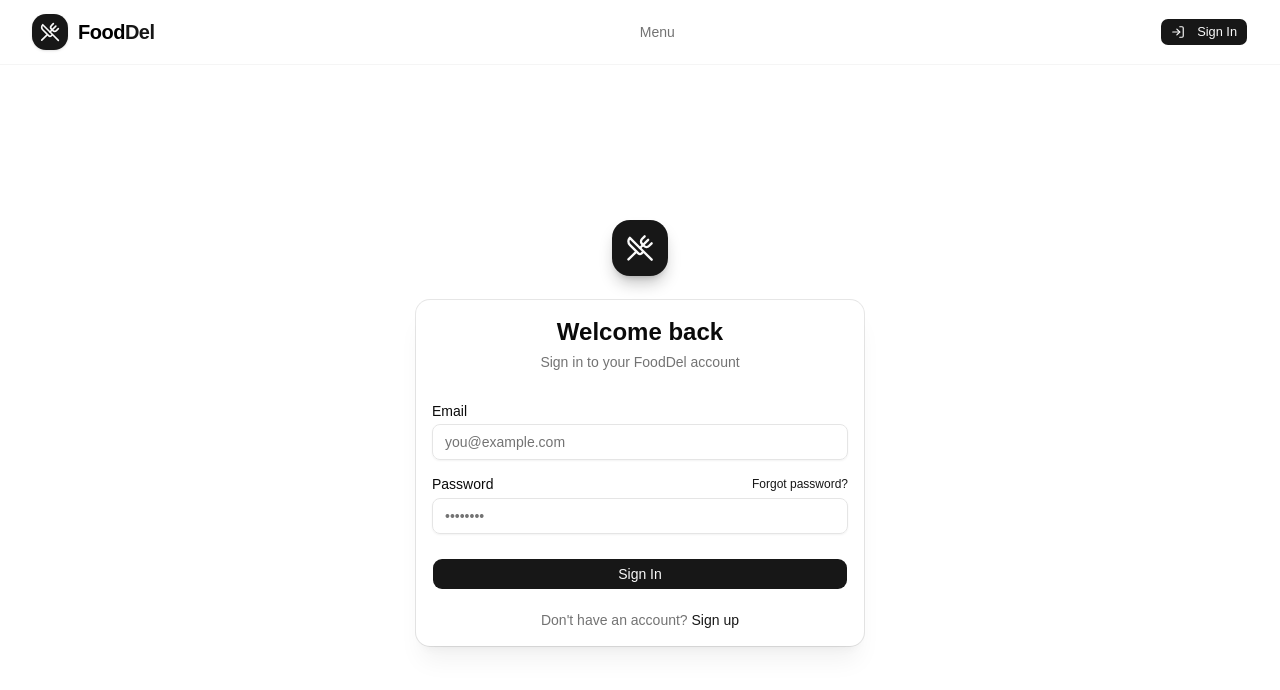
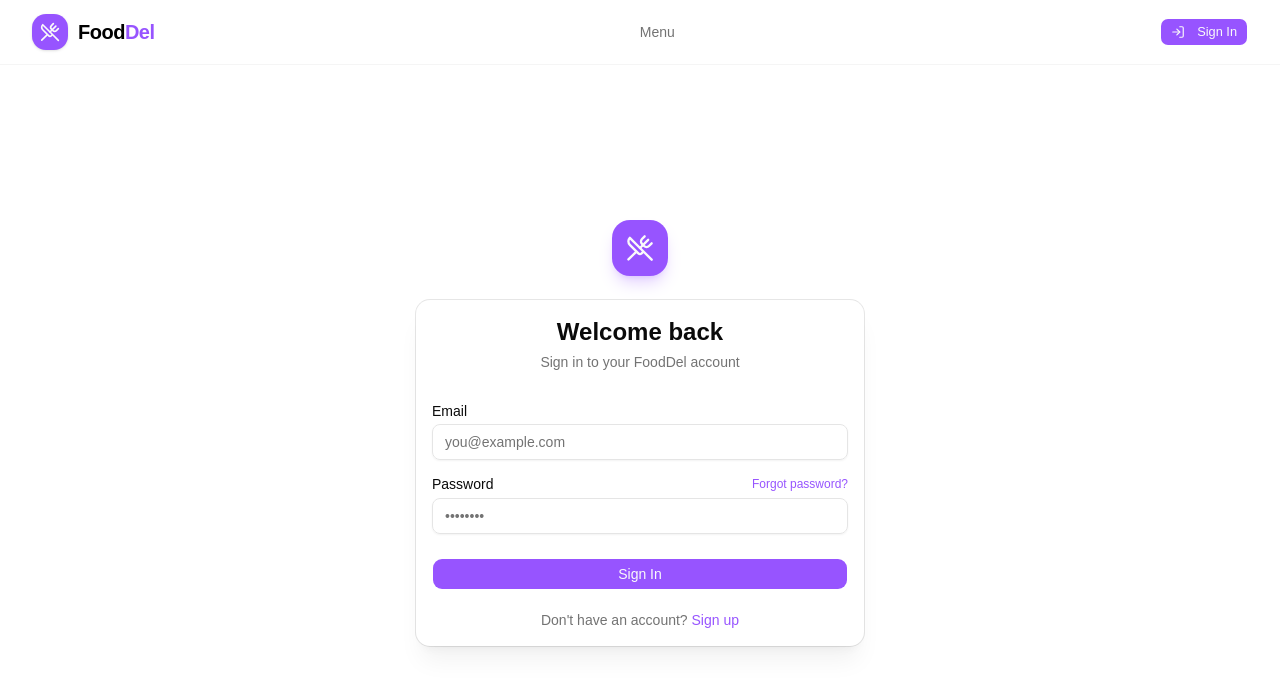
Before and after one commit to ahhmedsamii77/food_del_fe0, a React (Vite) app: page /auth/login in a window 1280 px wide. Shown: the top 690 px of the page. Built offline with nearby package versions, Linux system fonts and the light colour scheme; no server answers.

Commit message:
commit-new4

```diff
--- a/index.html
+++ b/index.html
@@ -6,7 +6,7 @@
     <meta name="viewport" content="width=device-width, initial-scale=1.0" />
     <title>FoodDel — Fast & Fresh Food Delivery</title>
     <meta name="description" content="Order your favourite food online. Fast delivery, fresh meals, and a wide variety of cuisines delivered to your door." />
-    <meta name="theme-color" content="#f97316" />
+    <meta name="theme-color" content="#863bff" />
     <meta property="og:title" content="FoodDel — Fast & Fresh Food Delivery" />
     <meta property="og:description" content="Order your favourite food online. Fast delivery, fresh meals." />
     <meta property="og:type" content="website" />
--- a/src/index.css
+++ b/src/index.css
@@ -12,7 +12,7 @@
 
 @theme {
   --font-sans: "Inter", system-ui, sans-serif;
-  --color-primary: oklch(65% 0.22 30);
+  --color-primary: oklch(62% 0.25 295);
   --color-primary-foreground: oklch(98% 0 0);
   --radius-lg: 0.75rem;
   --radius-md: 0.5rem;
@@ -27,7 +27,7 @@
     --card-foreground: 224 71.4% 4.1%;
     --popover: 0 0% 100%;
     --popover-foreground: 224 71.4% 4.1%;
-    --primary: 20.5 90.2% 48.2%;
+    --primary: 263 100% 61.6%;
     --primary-foreground: 60 9.1% 97.8%;
     --secondary: 220 14.3% 95.9%;
     --secondary-foreground: 220.9 39.3% 11%;
@@ -39,7 +39,7 @@
     --destructive-foreground: 210 20% 98%;
     --border: 220 13% 91%;
     --input: 220 13% 91%;
-    --ring: 20.5 90.2% 48.2%;
+    --ring: 263 100% 61.6%;
     --radius: 0.75rem;
   }
   .dark {
@@ -49,7 +49,7 @@
     --card-foreground: 210 20% 98%;
     --popover: 224 71.4% 4.1%;
     --popover-foreground: 210 20% 98%;
-    --primary: 20.5 90.2% 48.2%;
+    --primary: 263 100% 61.6%;
     --primary-foreground: 60 9.1% 97.8%;
     --secondary: 215 27.9% 16.9%;
     --secondary-foreground: 210 20% 98%;
@@ -61,7 +61,7 @@
     --destructive-foreground: 210 20% 98%;
     --border: 215 27.9% 16.9%;
     --input: 215 27.9% 16.9%;
-    --ring: 20.5 90.2% 48.2%;
+    --ring: 263 100% 61.6%;
   }
   * {
     @apply border-border outline-ring/50;
@@ -77,6 +77,17 @@
 @layer base {
   * {
     border-color: hsl(var(--border));
+  }
+  a,
+  button,
+  select,
+  summary,
+  [role="button"],
+  input[type="submit"],
+  input[type="button"],
+  input[type="checkbox"],
+  input[type="radio"] {
+    cursor: pointer;
   }
   body {
     background-color: hsl(var(--background));
@@ -160,7 +171,7 @@
   --card-foreground: oklch(0.145 0 0);
   --popover: oklch(1 0 0);
   --popover-foreground: oklch(0.145 0 0);
-  --primary: oklch(0.205 0 0);
+  --primary: oklch(0.62 0.25 295);
   --primary-foreground: oklch(0.985 0 0);
   --secondary: oklch(0.97 0 0);
   --secondary-foreground: oklch(0.205 0 0);
@@ -171,7 +182,7 @@
   --destructive: oklch(0.577 0.245 27.325);
   --border: oklch(0.922 0 0);
   --input: oklch(0.922 0 0);
-  --ring: oklch(0.708 0 0);
+  --ring: oklch(0.62 0.25 295);
   --chart-1: oklch(0.87 0 0);
   --chart-2: oklch(0.556 0 0);
   --chart-3: oklch(0.439 0 0);
@@ -180,12 +191,12 @@
   --radius: 0.625rem;
   --sidebar: oklch(0.985 0 0);
   --sidebar-foreground: oklch(0.145 0 0);
-  --sidebar-primary: oklch(0.205 0 0);
+  --sidebar-primary: oklch(0.62 0.25 295);
   --sidebar-primary-foreground: oklch(0.985 0 0);
   --sidebar-accent: oklch(0.97 0 0);
   --sidebar-accent-foreground: oklch(0.205 0 0);
   --sidebar-border: oklch(0.922 0 0);
-  --sidebar-ring: oklch(0.708 0 0);
+  --sidebar-ring: oklch(0.62 0.25 295);
 }
 
 .dark {
@@ -195,7 +206,7 @@
   --card-foreground: oklch(0.985 0 0);
   --popover: oklch(0.205 0 0);
   --popover-foreground: oklch(0.985 0 0);
-  --primary: oklch(0.922 0 0);
+  --primary: oklch(0.75 0.22 295);
   --primary-foreground: oklch(0.205 0 0);
   --secondary: oklch(0.269 0 0);
   --secondary-foreground: oklch(0.985 0 0);
@@ -206,7 +217,7 @@
   --destructive: oklch(0.704 0.191 22.216);
   --border: oklch(1 0 0 / 10%);
   --input: oklch(1 0 0 / 15%);
-  --ring: oklch(0.556 0 0);
+  --ring: oklch(0.75 0.22 295);
   --chart-1: oklch(0.87 0 0);
   --chart-2: oklch(0.556 0 0);
   --chart-3: oklch(0.439 0 0);
@@ -214,10 +225,10 @@
   --chart-5: oklch(0.269 0 0);
   --sidebar: oklch(0.205 0 0);
   --sidebar-foreground: oklch(0.985 0 0);
-  --sidebar-primary: oklch(0.488 0.243 264.376);
+  --sidebar-primary: oklch(0.75 0.22 295);
   --sidebar-primary-foreground: oklch(0.985 0 0);
   --sidebar-accent: oklch(0.269 0 0);
   --sidebar-accent-foreground: oklch(0.985 0 0);
   --sidebar-border: oklch(1 0 0 / 10%);
-  --sidebar-ring: oklch(0.556 0 0);
+  --sidebar-ring: oklch(0.75 0.22 295);
 }
--- a/src/pages/HomePage.tsx
+++ b/src/pages/HomePage.tsx
@@ -30,7 +30,7 @@ export default function HomePage() {
   return (
     <main className="max-w-7xl mx-auto px-4 sm:px-6 lg:px-8 py-8">
       {/* Hero */}
-      <section className="relative rounded-3xl overflow-hidden mb-10 bg-linear-to-br from-primary/90 to-orange-600 p-8 md:p-12 text-white">
+      <section className="relative rounded-3xl overflow-hidden mb-10 bg-linear-to-br from-primary/90 to-indigo-600 p-8 md:p-12 text-white">
         <div className="relative z-10 max-w-xl">
           <p className="text-primary-foreground/80 text-sm font-medium mb-2 tracking-wide uppercase">
             Fast & Fresh Delivery
```
